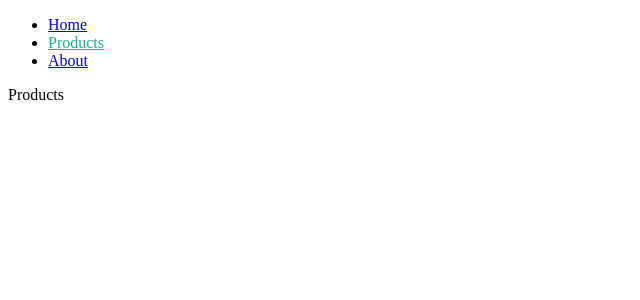
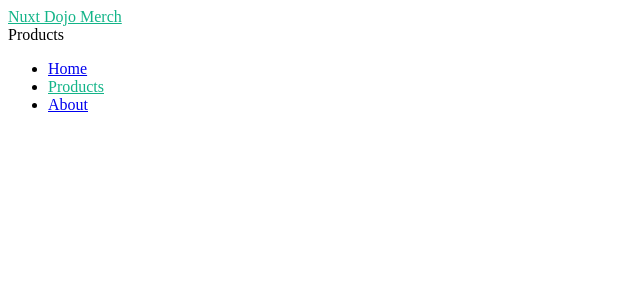
Before and after one commit to TerrorSquad/nuxt-dojo, a Nuxt app: page /products in a window 1280 px wide. Shown: the top 300 px of the page, without its empty margins (0-640 px from the left). Built offline with nearby package versions, Linux system fonts and the light colour scheme.

Commit message:
create products layout and use it on product pages

```diff
--- a/layouts/default.vue
+++ b/layouts/default.vue
@@ -2,6 +2,7 @@
   <div>
     <header>
       <nav>
+        <NuxtLink to="/">Nuxt Dojo</NuxtLink>
         <ul>
           <li><NuxtLink to="/">Home</NuxtLink></li>
           <li><NuxtLink to="/products">Products</NuxtLink></li>
--- /dev/null
+++ b/layouts/products.vue
@@ -0,0 +1,30 @@
+<template>
+  <div>
+    <header>
+      <nav>
+        <NuxtLink to="/products">Nuxt Dojo Merch</NuxtLink>
+      </nav>
+    </header>
+
+    <!-- Output the page content -->
+    <div>
+      <slot />
+    </div>
+
+    <footer>
+      <ul>
+        <li><NuxtLink to="/">Home</NuxtLink></li>
+        <li><NuxtLink to="/products">Products</NuxtLink></li>
+        <li><NuxtLink to="/about">About</NuxtLink></li>
+      </ul>
+    </footer>
+  </div>
+</template>
+
+<script setup lang="ts"></script>
+
+<style scoped>
+.router-link-exact-active {
+  color: #12b488;
+}
+</style>
--- a/pages/products/[id].vue
+++ b/pages/products/[id].vue
@@ -3,6 +3,10 @@
 </template>
 
 <script lang="ts" setup>
+definePageMeta({
+  layout: "products",
+});
+
 const route = useRoute();
 const id = route.params.id;
 </script>
--- a/pages/products/index.vue
+++ b/pages/products/index.vue
@@ -2,6 +2,10 @@
   <div>Products</div>
 </template>
 
-<script lang="ts" setup></script>
+<script lang="ts" setup>
+definePageMeta({
+  layout: "products",
+});
+</script>
 
 <style></style>
```
